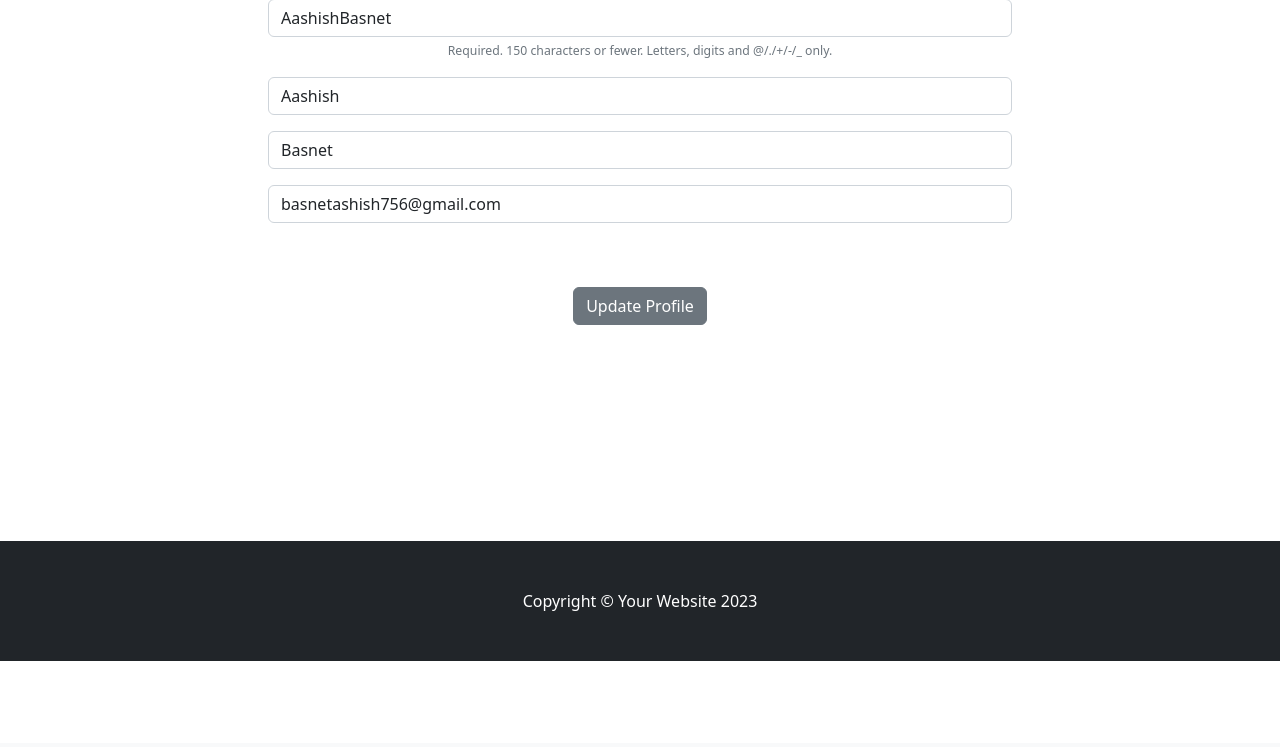
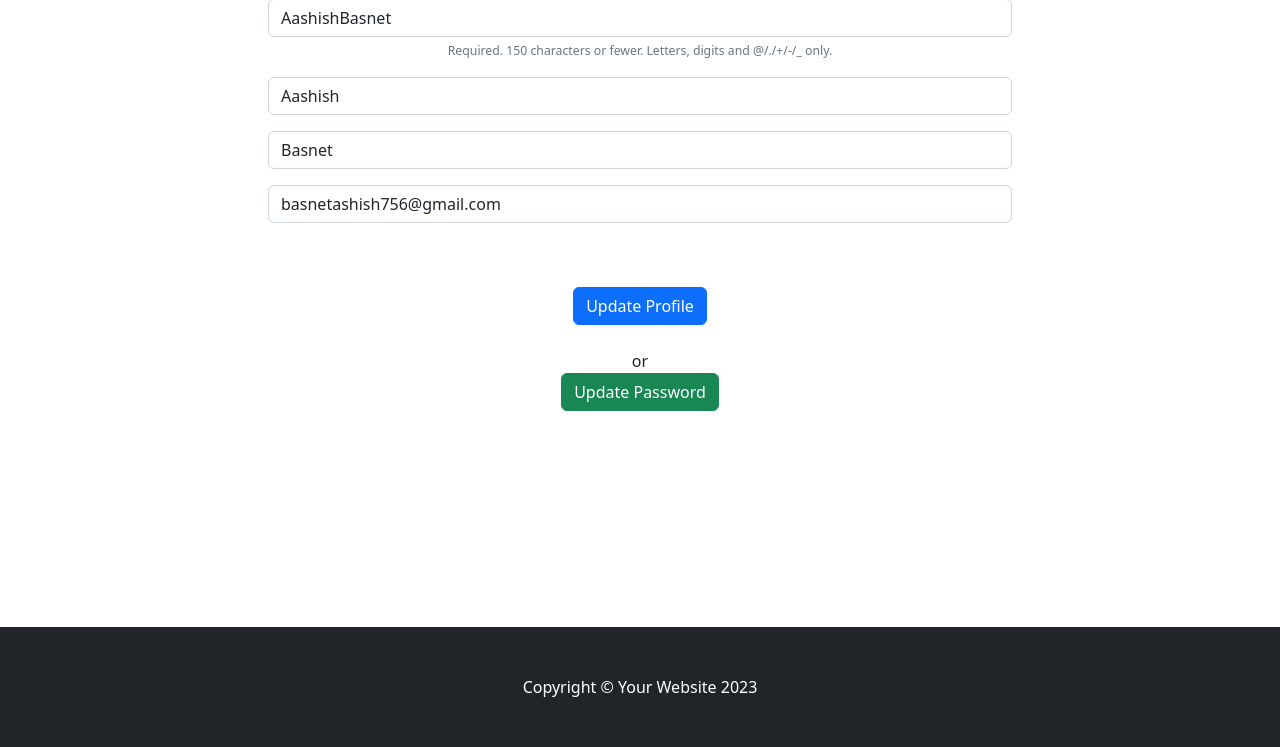
Before and after one commit to AashishBasnet/django_ecommerce, a Django app: page /update-user/ in a window 1280 px wide. Shown: the part 57-804 px from the top of the page. Before the commit the page ends 718 px from the top, so only its background shows below. Run offline with Django 5.2, Linux system fonts and the light colour scheme; a user stored in the database is signed in; data comes from the database, SQL or seed files in the repository; both versions use the stored data as it was after the commit; some libraries are stand-ins or nearby versions.

Commit message:
Update User Password

```diff
--- a/Home/forms.py
+++ b/Home/forms.py
@@ -1,6 +1,27 @@
 from django.contrib.auth.models import User
-from django.contrib.auth.forms import UserCreationForm,UserChangeForm
+from django.contrib.auth.forms import UserCreationForm,UserChangeForm, SetPasswordForm
 from django import forms
+
+
+class ChangePasswordForm(SetPasswordForm):
+	class Meta:
+		model = User
+		fields = ['new_password1', 'new_password2']
+
+
+	def __init__(self, *args, **kwargs):
+		super(ChangePasswordForm, self).__init__(*args, **kwargs)
+
+
+		self.fields['new_password1'].widget.attrs['class'] = 'form-control'
+		self.fields['new_password1'].widget.attrs['placeholder'] = 'Password'
+		self.fields['new_password1'].label = ''
+		self.fields['new_password1'].help_text = '<ul class="form-text text-muted small"><li>Your password can\'t be too similar to your other personal information.</li><li>Your password must contain at least 8 characters.</li><li>Your password can\'t be a commonly used password.</li><li>Your password can\'t be entirely numeric.</li></ul>'
+
+		self.fields['new_password2'].widget.attrs['class'] = 'form-control'
+		self.fields['new_password2'].widget.attrs['placeholder'] = 'Confirm Password'
+		self.fields['new_password2'].label = ''
+		self.fields['new_password2'].help_text = '<span class="form-text text-muted"><small>Enter the same password as before, for verification.</small></span>'
 
 class UpdateUserForm(UserChangeForm):
 	#Hide password error
--- a/Home/templates/Home/update_user_template.html
+++ b/Home/templates/Home/update_user_template.html
@@ -13,8 +13,12 @@
             {% csrf_token %}
             {{ user_form.as_p }}
             <br /><br />
-            <button type="submit" class="btn btn-secondary">Update Profile</button>
+            <button type="submit" class="btn btn-primary">Update Profile</button>
           </form>
+          <br />
+          or
+          <br />
+          <a href="{% url 'update-password' %}"><button type="submit" class="btn btn-success">Update Password</button></a>
         </div>
       </center>
     </div>
--- a/Home/urls.py
+++ b/Home/urls.py
@@ -7,6 +7,7 @@ urlpatterns = [
     path("login/", views.UserLoginView, name='login'),
     path("logout/", views.UserLogoutView, name='logout'),
     path("register/", views.UserRegisterView, name='register'),
+    path("update-password/", views.UpdatePasswordView, name='update-password'),
     path("product/<slug:slug>", views.SingleProductView, name='product'),
     path("category/<slug>", views.ProductCategoryView, name='category'),
     path("update-user/", views.UpdateUserView, name = 'update-user')
--- a/Home/views.py
+++ b/Home/views.py
@@ -5,7 +5,7 @@ from django.contrib.auth import authenticate, login, logout
 from django.contrib import messages
 from django.contrib.auth.models import User
 from django.contrib.auth.forms import UserCreationForm
-from .forms import SignUpForm, UpdateUserForm
+from .forms import SignUpForm, UpdateUserForm, ChangePasswordForm
 from django import forms
 # Create your views here.
 
@@ -113,3 +113,27 @@ def UpdateUserView(request):
         return redirect('home')
 
     return render(request, "Home/update_user_template.html",{})
+
+def UpdatePasswordView(request):
+    if request.user.is_authenticated:
+        current_user = request.user
+        #did they fill out the form
+        if request.method == 'POST':
+            form = ChangePasswordForm(current_user,request.POST)
+            #is the form valid
+            if form.is_valid():
+                form.save()
+                messages.success(request,"Your Password has been updated ")
+                login(request, current_user)
+                return redirect('home')
+            else:
+                for error in list(form.errors.values()):
+                    messages.error(request,error)
+                    return redirect('update-password')
+
+        else:
+            form = ChangePasswordForm(current_user)
+            return render(request, "Home/update_password_template.html",{"form":form})
+    else:
+        messages.success(request,"You must be logged in to access the page")
+        return redirect('home')
```
Also changed, not shown: Home/models.py (+8 -0 lines), Home/templates/Home/update_password_template.html (added, +23 -0 lines), db.sqlite3.
